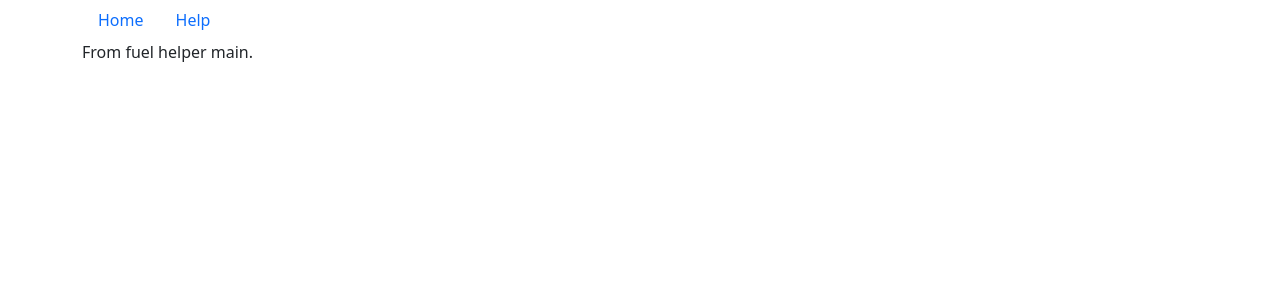
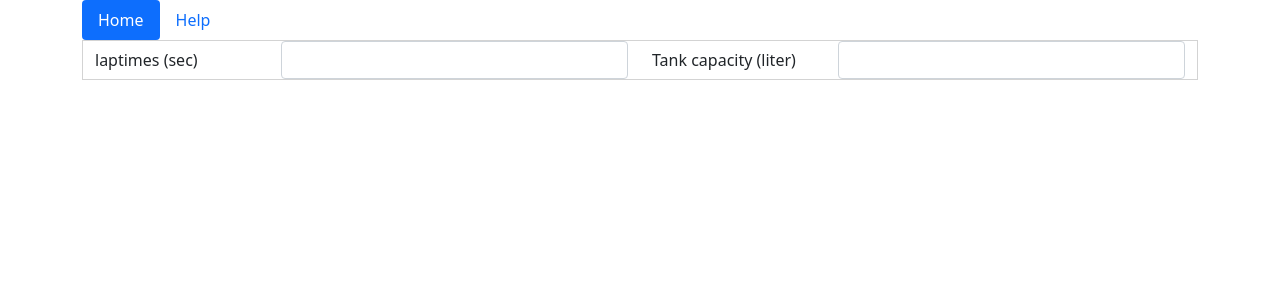
Before and after one commit to macreiben-dev/fuel-helper, a Vue app: page / in a window 1280 px wide. Shown: the top 300 px of the page. Built offline with nearby package versions, Linux system fonts and the light colour scheme.

Commit message:
starting to add new fields.

```diff
--- a/src/App.vue
+++ b/src/App.vue
@@ -1,15 +1,18 @@
 <template>
   <div class="container">
 
-  <nav class="nav">
-    <li class="nav-item">
-      <router-link class="nav-link" to="/">Home</router-link>
-    </li>
-    <li class="nav-item">
-      <router-link class="nav-link" to="/help">Help</router-link>
-    </li>
-  </nav>
-    <router-view></router-view>
+  <ul class="nav nav-pills">
+      <li class="nav-item">
+        <router-link class="nav-link" active-class="active" to="/">Home</router-link>
+      </li>
+      <li class="nav-item">
+        <router-link class="nav-link" active-class="active" to="/help">Help</router-link>
+      </li>
+    </ul>
+  <router-view></router-view>
   </div>
-
 </template>
+<style>
+@import './assets/styles/grid.css';
+@import './assets/styles/formcontrol.css';
+</style>
--- /dev/null
+++ b/src/assets/styles/formcontrol.css
@@ -0,0 +1,3 @@
+.editable {
+    background-color: lightblue;
+}
--- /dev/null
+++ b/src/assets/styles/grid.css
@@ -0,0 +1,3 @@
+.row {
+    border: 1px solid lightgrey;
+}
--- a/src/components/FuelHelperMain.vue
+++ b/src/components/FuelHelperMain.vue
@@ -1,3 +1,10 @@
 <template>
-  From fuel helper main.
+    <div class="container">
+        <div class="row">
+            <label for="LaptimesValue" class="col-sm-2 col-form-label">laptimes (sec)</label>
+            <div class="col"><input type="text" class="form-control editable" id="LaptimesValue"></div>
+            <label for="TankCapacity" class="col-sm-2 col-form-label">Tank capacity (liter)</label>
+            <div class="col"><input type="text" class="form-control editable" id="TankCapacity"></div>
+        </div>
+    </div>
 </template>
```
Also changed, not shown: src/main.js (+7 -3 lines).
